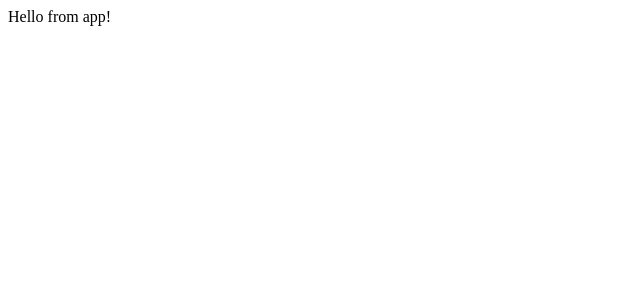
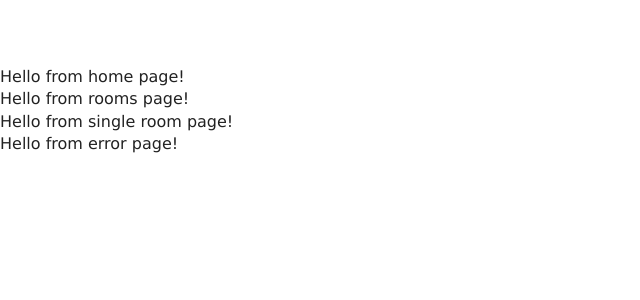
Before and after one commit to RabbiHasanR/HotelReservationWithReact, a React (Create React App) app: page / in a window 1280 px wide. Shown: the top 300 px of the page, without its empty margins (0-640 px from the left). Built offline with nearby package versions, Linux system fonts and the light colour scheme.

Commit message:
create pages component

```diff
--- a/src/App.js
+++ b/src/App.js
@@ -1,9 +1,21 @@
 import React from 'react';
-// import './App.css';
+import './App.css';
+
+import Home from './pages/Home'
+import Rooms from './pages/Rooms'
+import SingleRoom from './pages/SingleRoom'
+import Error from './pages/Error'
+
 
 function App() {
   return (
-    <>Hello from app!</>
+    <>
+      <Home />
+      <Rooms />
+      <SingleRoom />
+      <Error />
+
+    </>
   );
 }
 
--- /dev/null
+++ b/src/pages/Error.js
@@ -0,0 +1,9 @@
+import React from 'react'
+
+export default function Error() {
+    return (
+        <div>
+            Hello from error page!
+        </div>
+    )
+}
--- /dev/null
+++ b/src/pages/Home.js
@@ -0,0 +1,9 @@
+import React from 'react'
+
+export default function Home() {
+    return (
+        <div>
+            Hello from home page!
+        </div>
+    )
+}
--- /dev/null
+++ b/src/pages/Rooms.js
@@ -0,0 +1,9 @@
+import React from 'react'
+
+export default function Rooms() {
+    return (
+        <div>
+            Hello from rooms page!
+        </div>
+    )
+}
--- /dev/null
+++ b/src/pages/SingleRoom.js
@@ -0,0 +1,11 @@
+import React, { Component } from 'react'
+
+export default class SingleRoom extends Component {
+    render() {
+        return (
+            <div>
+                Hello from single room page!
+            </div>
+        )
+    }
+}
```
